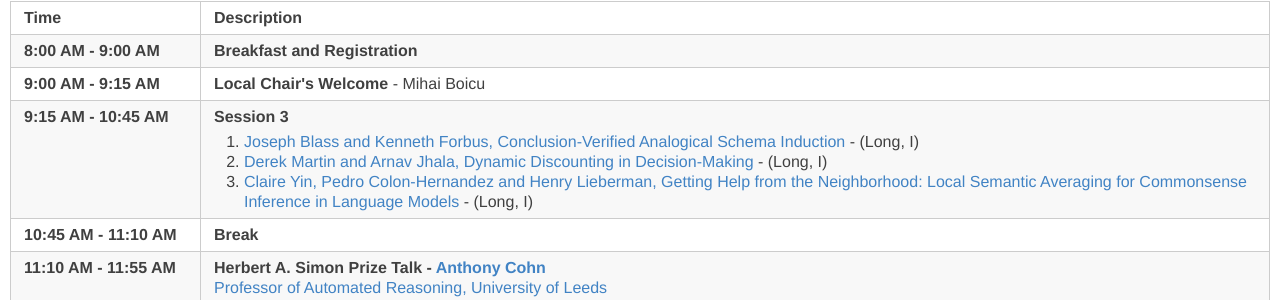
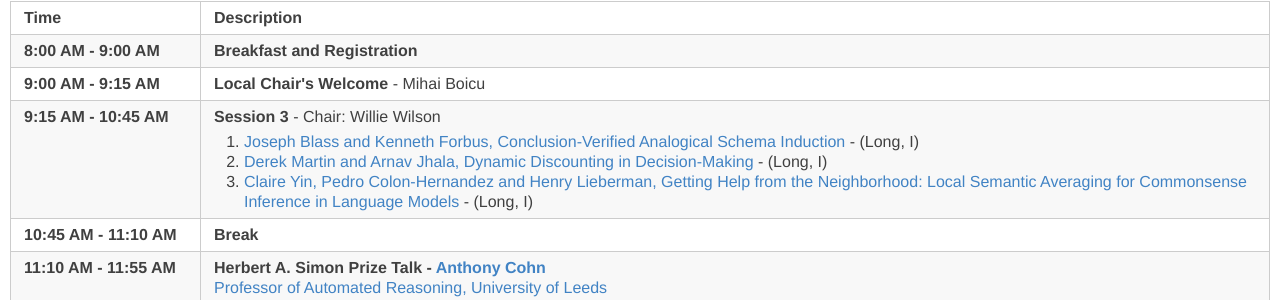
Before and after one commit to AdvancesInCognitiveSystems/acs2022, a Jekyll site: the page built from _days/sunday-day2.md, in a window 1280 px wide. Shown: the part 324-624 px from the top of the page. Built offline with Jekyll 4.4.1, drawn with Linux system fonts in a browser that asks for light colours.

Commit message:
Update sunday-day2.md

```diff
--- a/_days/sunday-day2.md
+++ b/_days/sunday-day2.md
@@ -34,7 +34,7 @@ Paper PDFs are available by clicking on talk titles. For slides, click on
 <td>  <b> Local Chair's Welcome </b> - Mihai Boicu </td>
 </tr>
 <tr>
-  <td id="session3"> <span class="schedtime"> 9:15 AM - 10:45 AM </span></td><td> <b> Session 3 </b>
+  <td id="session3"> <span class="schedtime"> 9:15 AM - 10:45 AM </span></td><td> <b> Session 3</b> - Chair: Willie Wilson
    <ol>
     <li> <a href="{{site.baseurl}}/data/acs22_paper-1295.pdf">Joseph Blass and Kenneth Forbus, Conclusion-Verified Analogical Schema Induction</a> - (Long, I)</li>
     <li> <a href="{{site.baseurl}}/data/acs22_paper-8017.pdf">Derek Martin and Arnav Jhala, Dynamic Discounting in Decision-Making</a> - (Long, I)</li>
```
